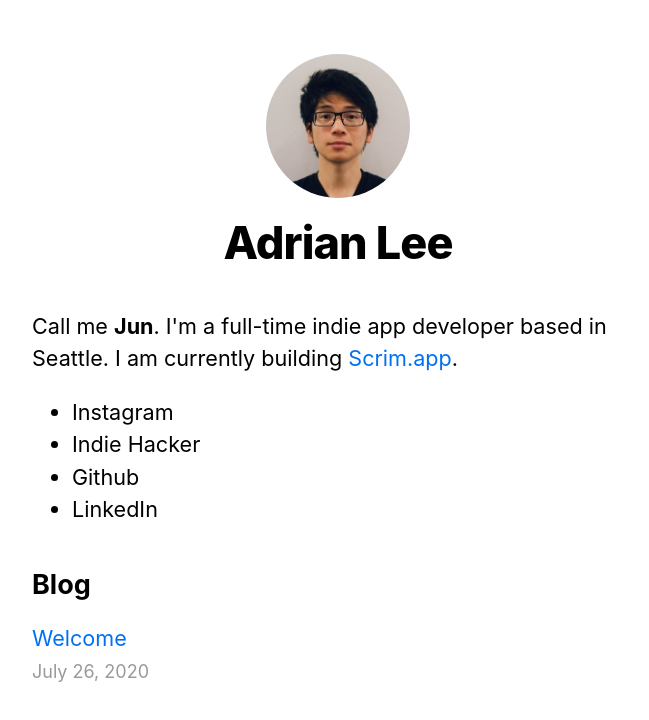
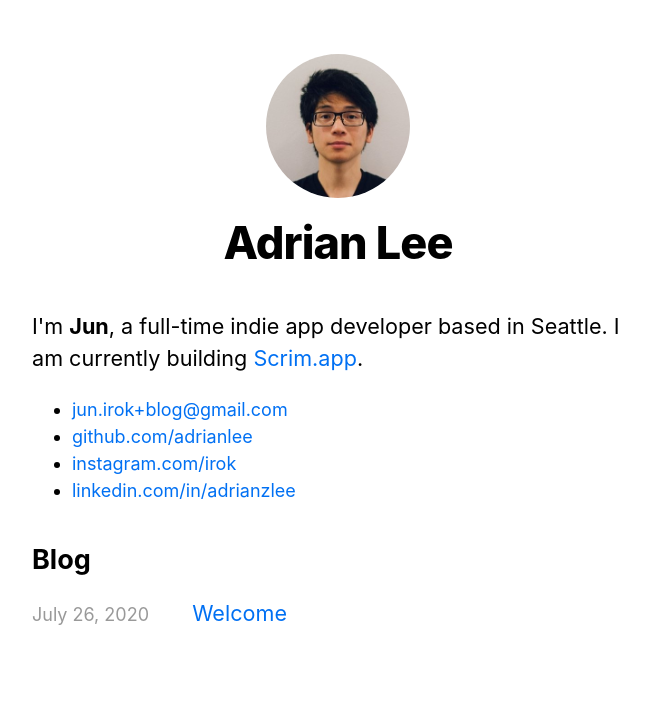
Before and after one commit to adrianlee/blog, a Next.js app: page / in a window 1280 px wide. Shown: the top 720 px of the page, without its empty margins (302-951 px from the left). Built offline with nearby package versions, Linux system fonts and the light colour scheme.

Commit message:
social links and blog posts tabs

```diff
--- a/pages/index.js
+++ b/pages/index.js
@@ -23,31 +23,43 @@ export default function Home({ allPostsData }) {
       </Head>
       <section className={utilStyles.headingMd}>
         <p>
-          Call me <strong>Jun</strong>. I'm a full-time indie app developer
-          based in Seattle. I am currently building{" "}
+          I'm <strong>Jun</strong>, a full-time indie app developer based in
+          Seattle. I am currently building{" "}
           <a href="https://scrim.app">Scrim.app</a>.
         </p>
-        <p>
+        <small>
           <ul>
-            <li>Instagram</li>
-            <li>Indie Hacker</li>
-            <li>Github</li>
-            <li>LinkedIn</li>
+            <li>
+              <a href="mailto:jun.irok+blog@gmail.com">
+                jun.irok+blog@gmail.com
+              </a>
+            </li>
+            <li>
+              <a href="https://github.com/adrianlee">github.com/adrianlee</a>
+            </li>
+            <li>
+              <a href="https://instagram.com/irok">instagram.com/irok</a>
+            </li>
+            <li>
+              <a href="https://www.linkedin.com/in/adrianzlee">
+                linkedin.com/in/adrianzlee
+              </a>
+            </li>
           </ul>
-        </p>
+        </small>
       </section>
       <section className={`${utilStyles.headingMd} ${utilStyles.padding1px}`}>
         <h2 className={utilStyles.headingLg}>Blog</h2>
         <ul className={utilStyles.list}>
           {allPostsData.map(({ id, date, title }) => (
             <li className={utilStyles.listItem} key={id}>
+              <small className={utilStyles.lightText}>
+                <Date dateString={date} />
+              </small>
+              &emsp;&emsp;
               <Link href="/posts/[id]" as={`/posts/${id}`}>
                 <a>{title}</a>
               </Link>
-              <br />
-              <small className={utilStyles.lightText}>
-                <Date dateString={date} />
-              </small>
             </li>
           ))}
         </ul>
```
